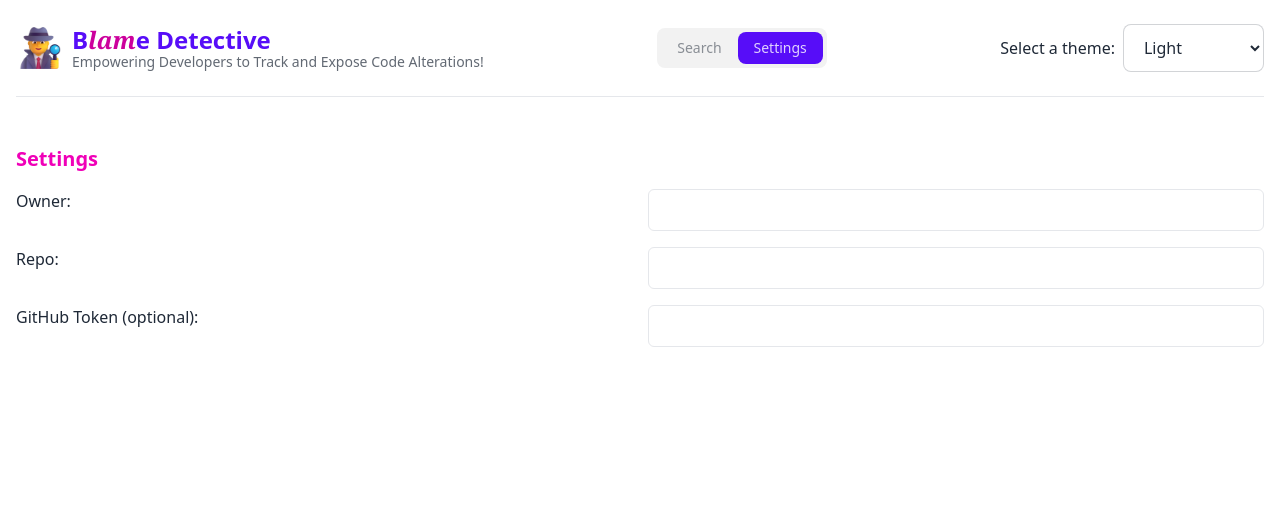
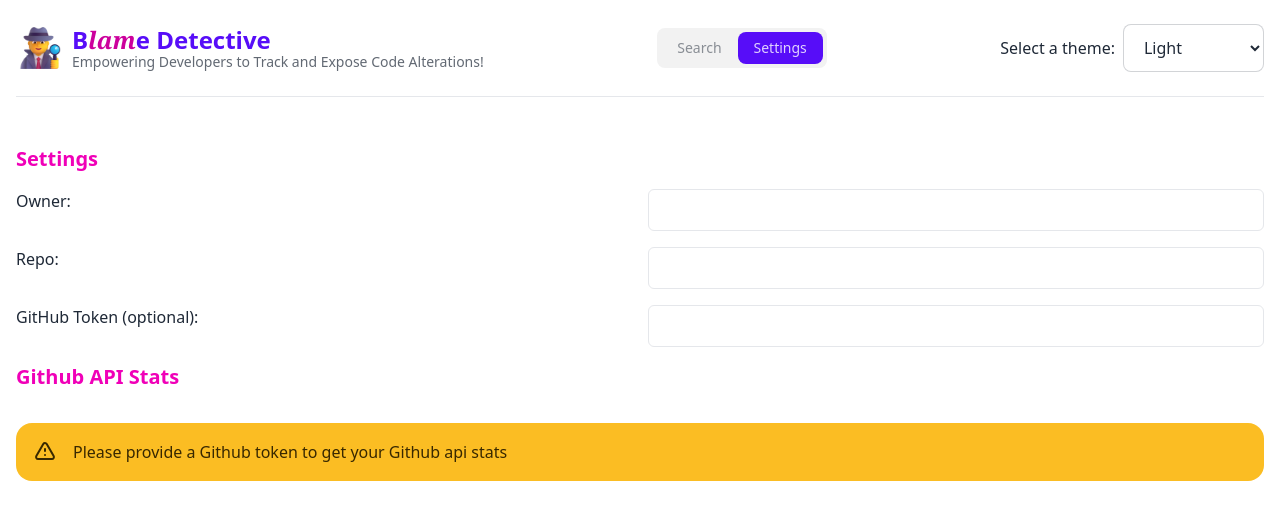
Before and after one commit to alexandrelam/blame-detective, a React (Vite) app: page / in a window 1280 px wide. Both pictures are taken after a click on the link "config page.". Shown: the top 520 px of the page. Built offline with nearby package versions, Linux system fonts and the light colour scheme.

Commit message:
get github stats

```diff
--- a/src/components/Pages/SettingsPage.tsx
+++ b/src/components/Pages/SettingsPage.tsx
@@ -1,10 +1,14 @@
 import React, { useState, useEffect } from "react";
 import { PageLayout } from "../layouts/PageLayout";
+import { useGithubStats } from "../../utils/useGithubStats";
+import { spawn } from "child_process";
 
 export function SettingsPage() {
   const [owner, setOwner] = useState("");
   const [repo, setRepo] = useState("");
   const [githubToken, setGithubToken] = useState("");
+
+  const { data, fetchGithubStats, isLoading } = useGithubStats();
 
   useEffect(() => {
     const savedOwner = localStorage.getItem("owner");
@@ -21,8 +25,9 @@ export function SettingsPage() {
 
     if (savedToken) {
       setGithubToken(savedToken);
+      fetchGithubStats(savedToken);
     }
-  }, []);
+  }, [githubToken]);
 
   const handleOwnerChange = (event: React.ChangeEvent<HTMLInputElement>) => {
     const value = event.target.value;
@@ -44,6 +49,7 @@ export function SettingsPage() {
 
   return (
     <PageLayout title="Settings">
+      <>
         <div className="grid grid-cols-2 gap-4">
           <label htmlFor="ownerInput" className="font-medium">
             Owner:
@@ -78,6 +84,52 @@ export function SettingsPage() {
             className="border rounded-md p-2"
           />
         </div>
+        <div>
+          <h2 className="mt-4 font-bold text-xl text-secondary">
+            Github API Stats
+          </h2>
+          {!githubToken && (
+            <div className="alert alert-warning mt-8">
+              <svg
+                xmlns="http://www.w3.org/2000/svg"
+                className="stroke-current shrink-0 h-6 w-6"
+                fill="none"
+                viewBox="0 0 24 24"
+              >
+                <path
+                  strokeLinecap="round"
+                  strokeLinejoin="round"
+                  strokeWidth="2"
+                  d="M12 9v2m0 4h.01m-6.938 4h13.856c1.54 0 2.502-1.667 1.732-3L13.732 4c-.77-1.333-2.694-1.333-3.464 0L3.34 16c-.77 1.333.192 3 1.732 3z"
+                />
+              </svg>
+              <span>
+                Please provide a Github token to get your Github api stats
+              </span>
+            </div>
+          )}
+          {!!data && (
+            <table className="table w-96 mt-8">
+              <thead>
+                <tr>
+                  <th className="py-2">Limit</th>
+                  <th className="py-2">Used</th>
+                  <th className="py-2">Remaining</th>
+                  <th className="py-2">Reset</th>
+                </tr>
+              </thead>
+              <tbody>
+                <tr>
+                  <td className="py-2">{data.limit}</td>
+                  <td className="py-2">{data.used}</td>
+                  <td className="py-2">{data.remaining}</td>
+                  <td className="py-2">{data.reset}</td>
+                </tr>
+              </tbody>
+            </table>
+          )}
+        </div>
+      </>
     </PageLayout>
   );
 }
--- /dev/null
+++ b/src/utils/useGithubStats.ts
@@ -0,0 +1,32 @@
+import { useState } from "react";
+import { GithubAPIRate } from "../types";
+
+export function useGithubStats() {
+  const [data, setData] = useState<GithubAPIRate | null>(null);
+  const [isLoading, setIsLoading] = useState<boolean>(false);
+  const [isError, setIsError] = useState<boolean>(false);
+
+  async function fetchGithubStats(token: string) {
+    if (!token) return console.log("missing token");
+    try {
+      setIsError(false);
+      setIsLoading(true);
+      const res = await fetch("https://api.github.com/rate_limit", {
+        method: "GET",
+        headers: {
+          Accept: "application/vnd.github+json",
+          Authorization: `Bearer ${token}`,
+        },
+      });
+
+      const data = await res.json();
+      setData(data.rate);
+      setIsLoading(false);
+    } catch (error) {
+      setIsError(true);
+      setIsLoading(false);
+    }
+  }
+
+  return { data, isLoading, isError, fetchGithubStats };
+}
```
Also changed, not shown: src/types.ts (+7 -0 lines). Lines whose indentation alone changed are shown as unchanged.
